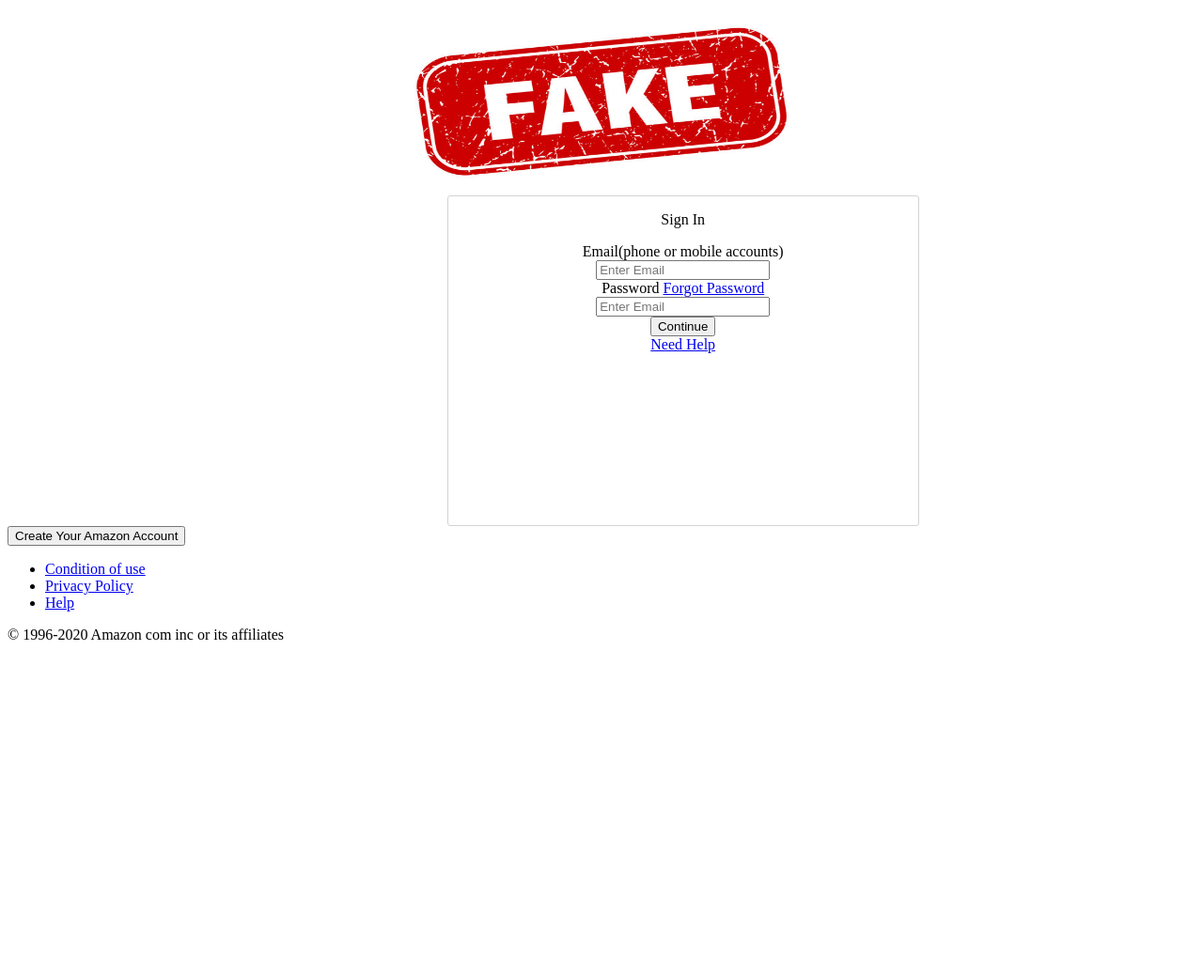
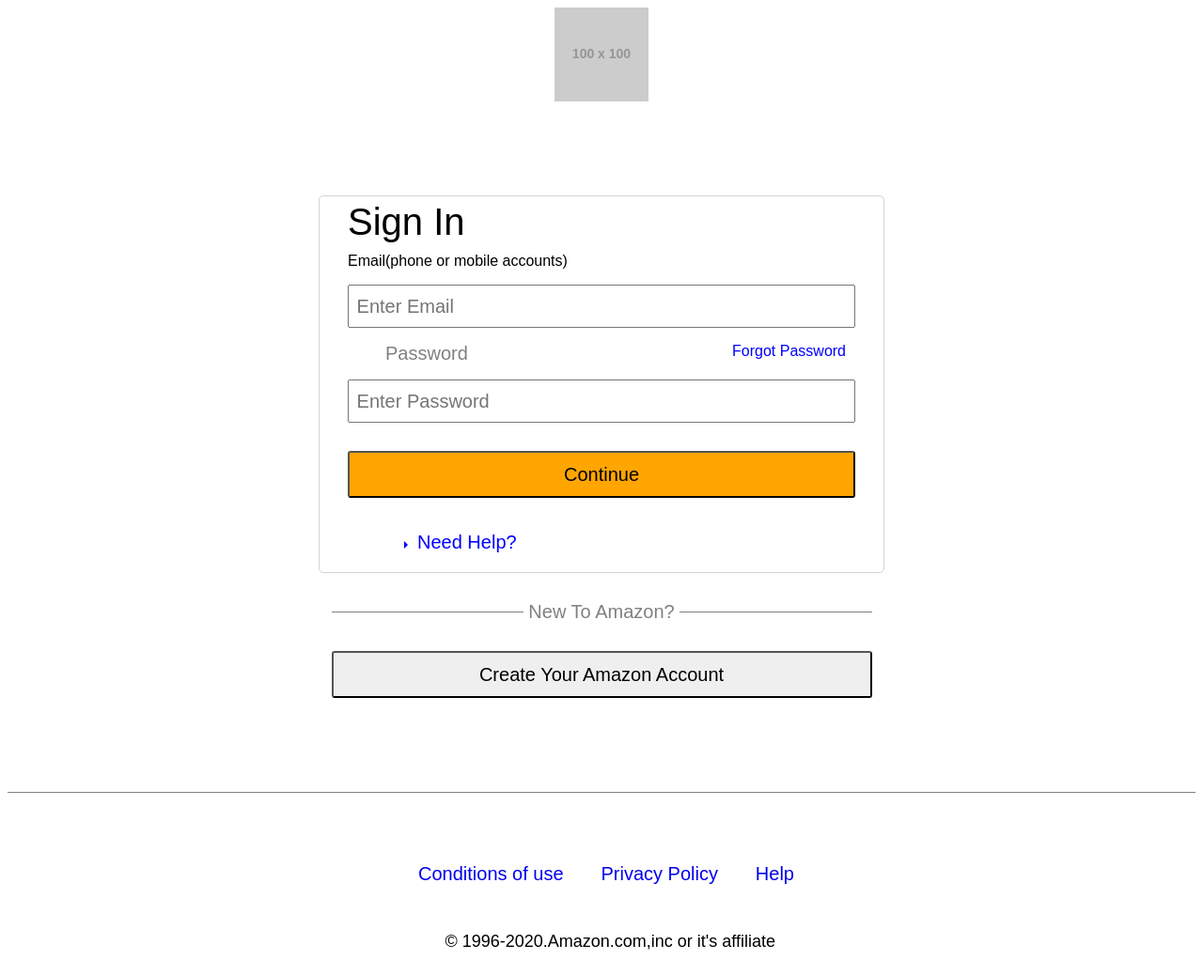
Before and after one commit to rayruenheck/Homework-day-2, a plain HTML site: page index.html in a window 1280 px wide. Shown: the whole page at 94% size. Before the commit the page ends 800 px from the top, so only its background shows below. Drawn offline with Linux system fonts and the light colour scheme; placeholder pictures from the web are drawn by us.

Commit message:
updated version

```diff
--- a/index.html
+++ b/index.html
@@ -8,45 +8,35 @@
     <link rel="stylesheet" href="./main.css">
 </head>
 <body>
-    <header class="image">
-        <img id="img" src="./images/fake.jpg"></a>
-    </header>
-<!-- div.container>container>h1.sign_in+lable.email+input.email2+label.password+a:link.forgotpw+input.pw+button.continue+a:link.needhelp -->
-    <div class="container">
-        <div class="all-text">
+    <main class="container">
+        <img src="https://placehold.co/100x100" alt="" srcset="">
+        <div class="mainarticle">
+            <p id="signin">Sign In</p>
+            <p>Email(phone or mobile accounts)</p>
+            <input type="text" placeholder=" Enter Email" class="emailbox">
+            <ul class="passwordlist">
+                <li>Password</li>
+                <a href="">Forgot Password</a>
+            </ul>
+            <input type="text" placeholder=" Enter Password" class="emailbox 2">
+            <input type="button" value="Continue" class="button1">
+            <ul>
+                <li id="listhelp"><a href="" id="help">Need Help?</a></li>
+            </ul>
+        </div>
+        <div class="separator">New To Amazon?</div>
+    <input type="button" value="Create Your Amazon Account" id="amazonbutton">
 
-            <p id="sign-in">Sign In</p>
+    </main>
+    <footer>
+        <ul>
+            <a href="http://">Conditions of use</a>
+            <a href="http://">Privacy Policy</a>
+            <a href="http://">Help</a>
+        </ul>
+        <p>&copy; 1996-2020.Amazon.com,inc or it's affiliate</p>
 
-            <lable for="email" class="email">Email(phone or mobile accounts)</lable></br>
-
-            <input type="text" class="email2" placeholder="Enter Email" name="email"></input></br>
-
-            <label for="pw" class="password">Password</label>
-
-            <a href="http://" class="forgotpw">Forgot Password</a></br>
-
-            <input type="text" class="pw" placeholder="Enter Email" name="pw"></input></br>
-
-            <button class="continue" type="submit">Continue</button></br>
-
-            <a href="http://" class="needhelp">Need Help</a>
-        </div>
-    </div>
-    <div class="button">
-        <button class="create" type="submit">Create Your Amazon Account</button>
-    </div>
-    <footer class="list">
-        <ul>
-            <li><a href="http://">Condition of use</a></li>
-            <li><a href="http://">Privacy Policy</a></li>
-            <li><a href="http://">Help</a></li>
-        </ul>
-        <p>&copy; 1996-2020 Amazon com inc or its affiliates</p>
     </footer>
-
-
-
-
 
 
 
--- a/main.css
+++ b/main.css
@@ -1,18 +1,168 @@
- #img{
-    display: block;
-    margin-left: auto;
-    margin-right: auto;
-    width: 35%;
-    height: 200px;
+.container {
+    width: 100%;
+    height: 75%;
+    display: flex;
+    flex-direction: column;
+    align-items: center;
 }
 
-.container{
-    height: 350px;
-    width: 500px;
+.mainarticle {
+    display: flex;
+    flex-direction: column;
+    justify-content: start;
     border: 1px solid lightgray;
-    left: 37%;
-    position: relative;
-    text-align: center;
+    border-radius: 5px;
+    width: 600px;
+    height: 400px;
+    margin-top: 100px;
+}
+#signin{
+    margin-top: 5px;
+    margin-left: 30px;
+    font-size: 40px;
+    margin-bottom: 10px;
+    font-family: sans-serif;
+}
+.mainarticle p {
+    margin-left: 30px;
+    margin-top: 0;
+    font-family: sans-serif;
+
+}
+.passwordlist{
+    display: flex;
+    justify-content: space-between;
+    margin-right: 20px;
+    margin-left: 30px;
+    font-family: sans-serif;
+
+}
+.passwordlist li{
+    list-style: none;
+    color: gray;
+    font-size: 20px;
+    font-family: sans-serif;
+}
+.passwordlist a {
+    margin-right: 20px;
+    text-decoration: none;
+
+}
+.passwordlist a:visited {
+    text-decoration: none;
+    color: blue;
+}
+
+
+.emailbox {
+    height: 40px;
+    margin-left: 30px;
+    margin-right: 30px;
+    font-size: 20px;
+    font-family: sans-serif;
+
+}
+
+.button1 {
+    height: 50px;
+    margin-left: 30px;
+    margin-right: 30px;
+    margin-top: 30px;
+    background-color: orange;
+    font-size: 20px;
+    font-family: sans-serif;
+    border-radius: 3px;
+
+}
+#help {
+    text-decoration: none;
+    color: blue;
+    margin-left: px;
+    font-family: sans-serif;
+    font-size: 20px;
+
+}
+#listhelp {
+    margin-left: 50px;
+    list-style: none;
+    margin-top: 20px;
+
+}
+
+#listhelp::before {
+    display: inline-block;
+    content: "";
+    border-top: 4px solid transparent;
+    border-left: 4px solid blue;
+    border-bottom: 4px solid transparent;
+    margin-right: 10px;
+}
+#help:visited {
+    text-decoration: none;
+    color: blue;
+}
+#amazonbutton{
+    margin-top: 30px;
+    height: 50px;
+    width: 575px;
+    font-size: 20px;
+    font-family: sans-serif;
     border-radius: 3px;
 }
-.sign-in{}
+footer {
+    height: 25%;
+    width: 100%;
+    display: flex;
+    flex-direction: column;
+    align-items: center;
+    justify-content: center;
+    border-top: 1px solid gray;
+    margin-top: 100px;
+}
+footer ul {
+    margin-right: 30px;
+    margin-top: 75px;
+    display: flex;
+    width: 400px;
+    justify-content: space-between;
+    font-family: sans-serif;
+    font-size: 20px;
+
+}
+footer ul a{
+    text-decoration: none;
+}
+footer p{
+    display: flex;
+    width: 400px;
+    justify-content: right;
+    margin-top: 30px;
+    font-family: sans-serif;
+    font-size: 18px;
+    margin-right: 30px;
+}
+.separator {
+    margin-top: 30px;
+    font-family: sans-serif;
+    font-size: 20px;
+    color: gray;
+    width: 575px;
+    display: flex;
+    align-items: center;
+    text-align: center;
+  }
+
+  .separator::before,
+  .separator::after {
+    content: '';
+    flex: 1;
+    border-bottom: 1px solid gray;
+  }
+
+  .separator:not(:empty)::before {
+    margin-right: .25em;
+  }
+
+  .separator:not(:empty)::after {
+    margin-left: .25em;
+  }
```
